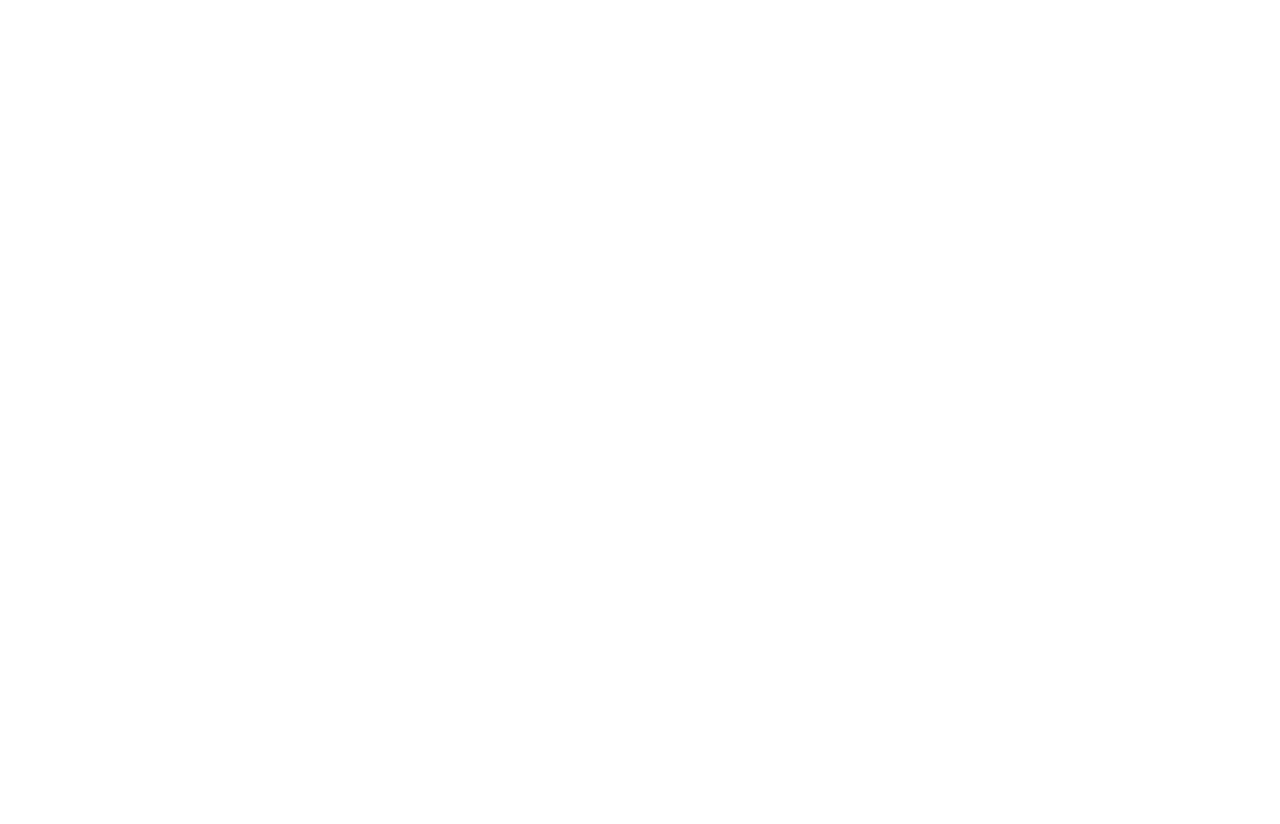
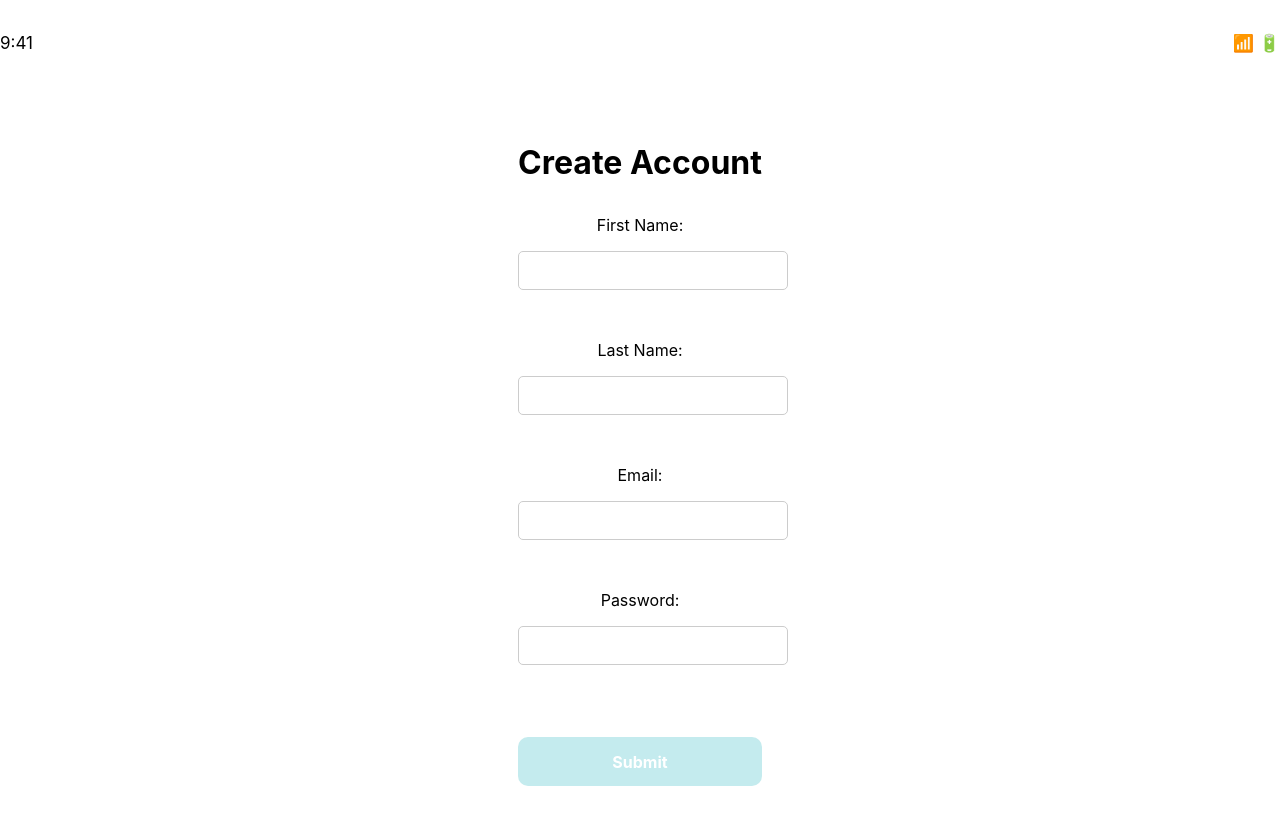
Before and after one commit to phatch21/Group_Project_Scrum, a React (Vite) app in the folder frontend/: page /CreateAccount in a window 1280 px wide. Before the commit this address had no page. Shown: the top 824 px of the page. Before the commit the page ends 800 px from the top, so only its background shows below. Built offline with nearby package versions, Linux system fonts and the light colour scheme.

Commit message:
update create account route

```diff
--- a/frontend/src/App.tsx
+++ b/frontend/src/App.tsx
@@ -29,7 +29,7 @@
         <Route path="/stats" element={<StatsPage />} />
         <Route path="/Login" element={<LoginPage />} />
         <Route path="/Orchard" element={<OrchardPage />} />
-        <Route path="pages/CreateAccount" element={<CreateAccount />} />
+        <Route path="/CreateAccount" element={<CreateAccount />} />
         <Route path="/GoalInput" element={<GoalsInputPage />} />
       </Routes>
     </div>
```
